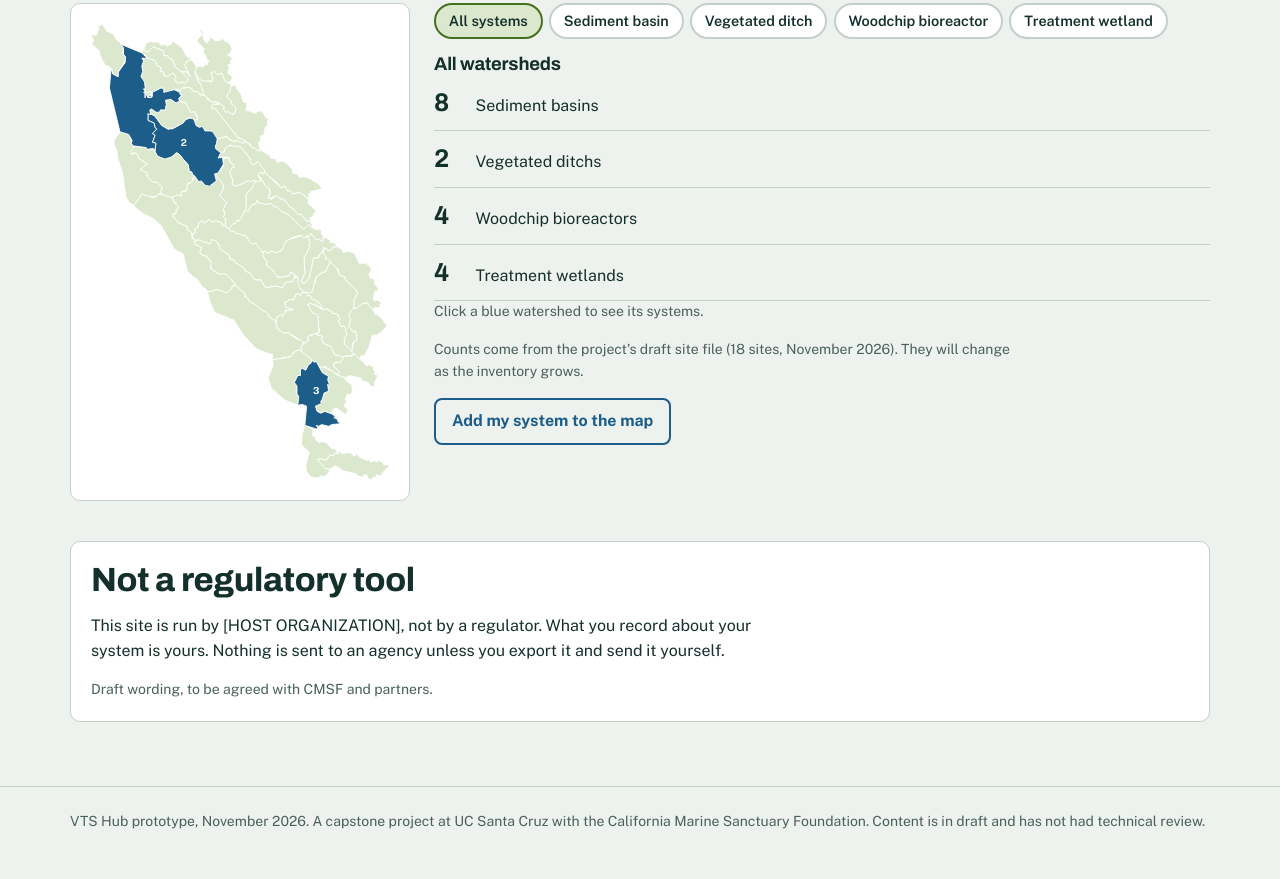
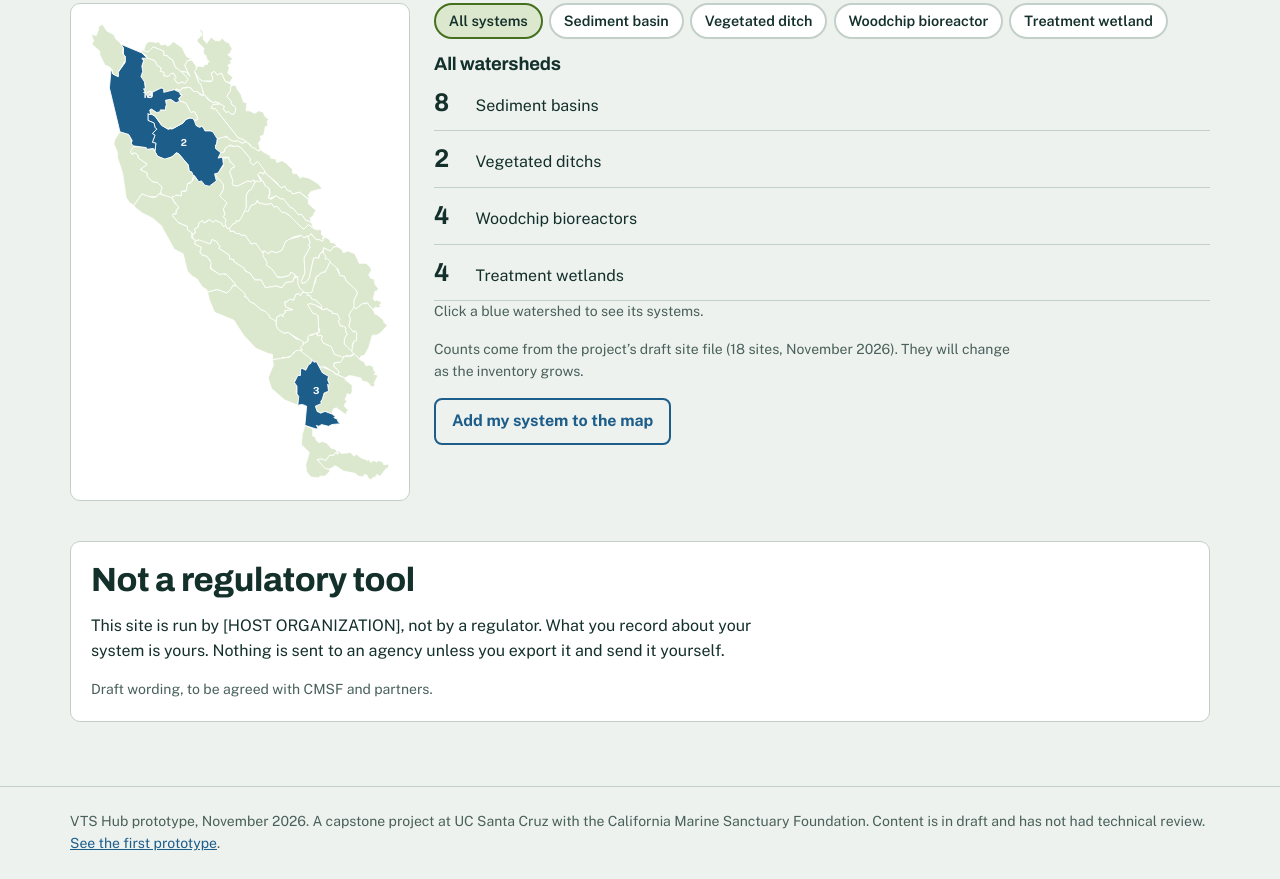
Before and after one commit to lomelincandrea-cloud/VTS_repo, a plain HTML site: page docs/index.html in a window 1280 px wide. Shown: the part 1561-2440 px from the top of the page. Before the commit the page ends 2418 px from the top, so only its background shows below. Drawn offline with nearby package versions, Linux system fonts and the light colour scheme.

Commit message:
Link the first prototype from the footer; drop review/ from README
Co-Authored-By: Claude Opus 5.5 <noreply@anthropic.com>

```diff
--- a/docs/index.html
+++ b/docs/index.html
@@ -259,7 +259,7 @@
 </div></section>
 </main>
 
-<footer><div class="wrap">VTS Hub prototype, November 2026. A capstone project at UC Santa Cruz with the California Marine Sanctuary Foundation. Content is in draft and has not had technical review.</div></footer>
+<footer><div class="wrap">VTS Hub prototype, November 2026. A capstone project at UC Santa Cruz with the California Marine Sanctuary Foundation. Content is in draft and has not had technical review. <a href="v0/">See the first prototype</a>.</div></footer>
 
 <dialog id="phoneDlg" aria-labelledby="phTitle"><div class="phone">
   <div class="row" style="justify-content:space-between"><h3 id="phTitle">Visit Sheet</h3><button class="btn ghost sm" type="button" id="phClose">Close</button></div>
```
Also changed, not shown: 1 other file.
